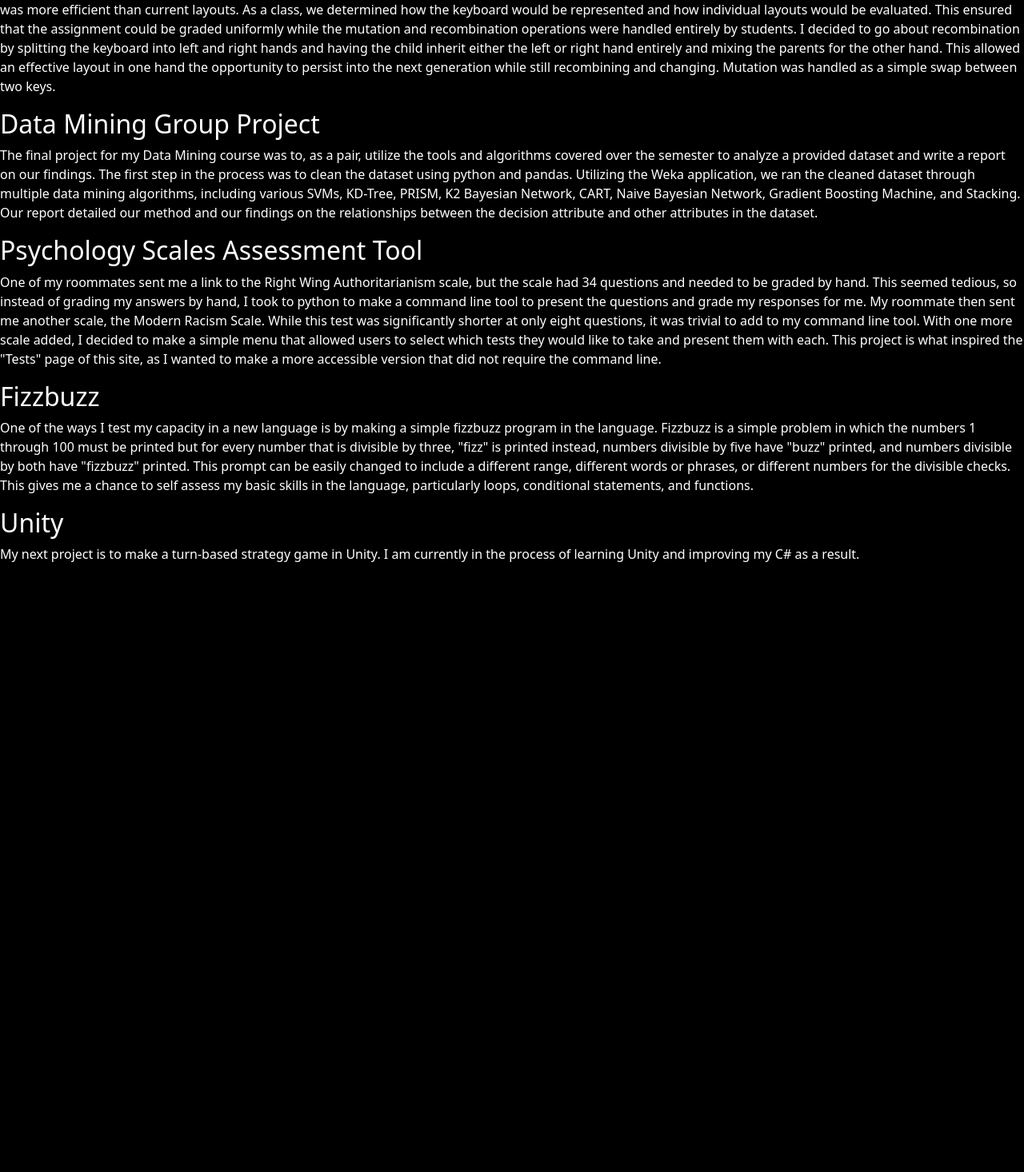
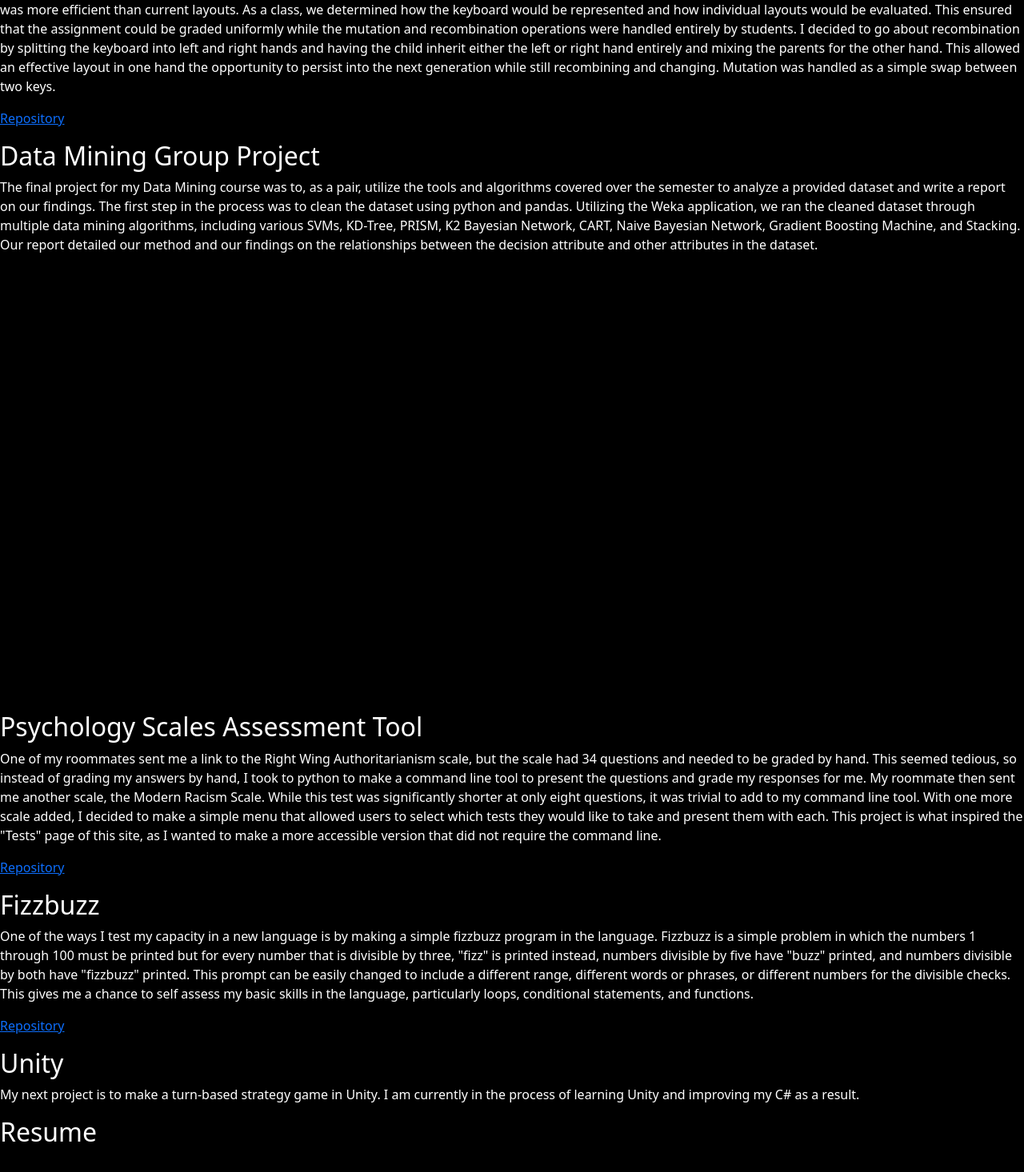
Before and after one commit to CommanderSABLy/personal_website, a React (Create React App) app: page /about in a window 1280 px wide. Shown: the part 1327-2793 px from the top of the page at 80% size. Before the commit the page ends 2604 px from the top, so only its background shows below. Built offline with nearby package versions, Linux system fonts and the light colour scheme; a web font is replaced by a local one.

Commit message:
Added repos and reports to about

```diff
--- a/src/pages/about/about.js
+++ b/src/pages/about/about.js
@@ -1,9 +1,14 @@
 import React from "react";
+import { Link } from 'react-router-dom';
 const strings = require("./about.json")
 
 const About = () => {
     const resetBackground = () => {
         document.body.style.backgroundImage = 'none'
+      }
+      const openInNewTab = (url) => {
+        const newWindow = window.open(url, '_blank', 'noopener,noreferrer');
+        if (newWindow) newWindow.opener = null;
       }
     return (
         <div>
@@ -40,19 +45,24 @@ const About = () => {
 
             <h2>Evolutionary Keyboard Layout Generator</h2>
             <p>{strings.evo_key}</p>
+            <p><Link href="#" onClick = {() => openInNewTab('https://tinyurl.com/2wvz8bvy/')}>Repository</Link></p>
 
             <h2>Data Mining Group Project</h2>
             <p>{strings.data_mine}</p>
+            <iframe src="./image/CS5402_HW7_RyanMaxwell_SaulLynn.pdf" height="550" width="425" title="resume"/>
 
             <h2>Psychology Scales Assessment Tool</h2>
             <p>{strings.psych}</p>
+            <p><Link href="#" onClick = {() => openInNewTab('https://tinyurl.com/2p96k8rc')}>Repository</Link></p>
 
             <h2>Fizzbuzz</h2>
             <p>{strings.fizzbuzz}</p>
+            <p><Link href="#" onClick = {() => openInNewTab('https://tinyurl.com/3fcuux5x')}>Repository</Link></p>
 
             <h2>Unity</h2>
             <p>{strings.unity}</p>
 
+            <h2>Resume</h2>
             <iframe src="./image/resume.pdf" height="550" width="850" title="resume"/>
         </div>
     )
```
Also changed, not shown: 1 other file (tests, documents, lock files or other folders).
